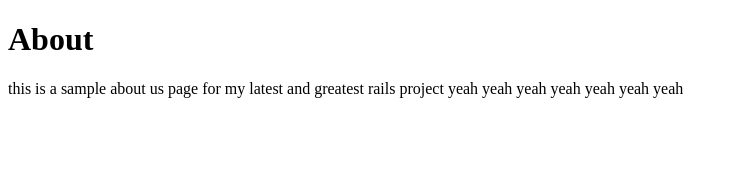
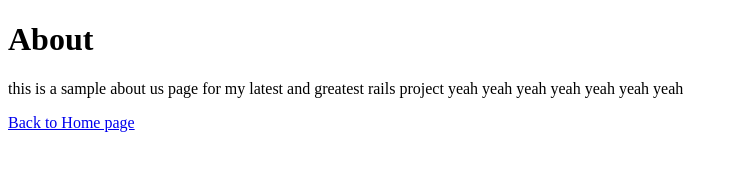
Before and after one commit to kiwanuka94/website, a plain HTML site: page about.html in a window 1280 px wide. Shown: the whole page, without its empty margins (0-738 px from the left). Drawn offline with Linux system fonts and the light colour scheme.

Commit message:
add index page link to about page

```diff
--- a/about.html
+++ b/about.html
@@ -7,6 +7,7 @@
   <body>
     <h1>About</h1>
     <p>this is a sample about us page for my latest and greatest rails project yeah yeah yeah yeah yeah yeah yeah</p>
+    <a href="index.html">Back to Home page</a>
 
   </body>
 </html>
```
